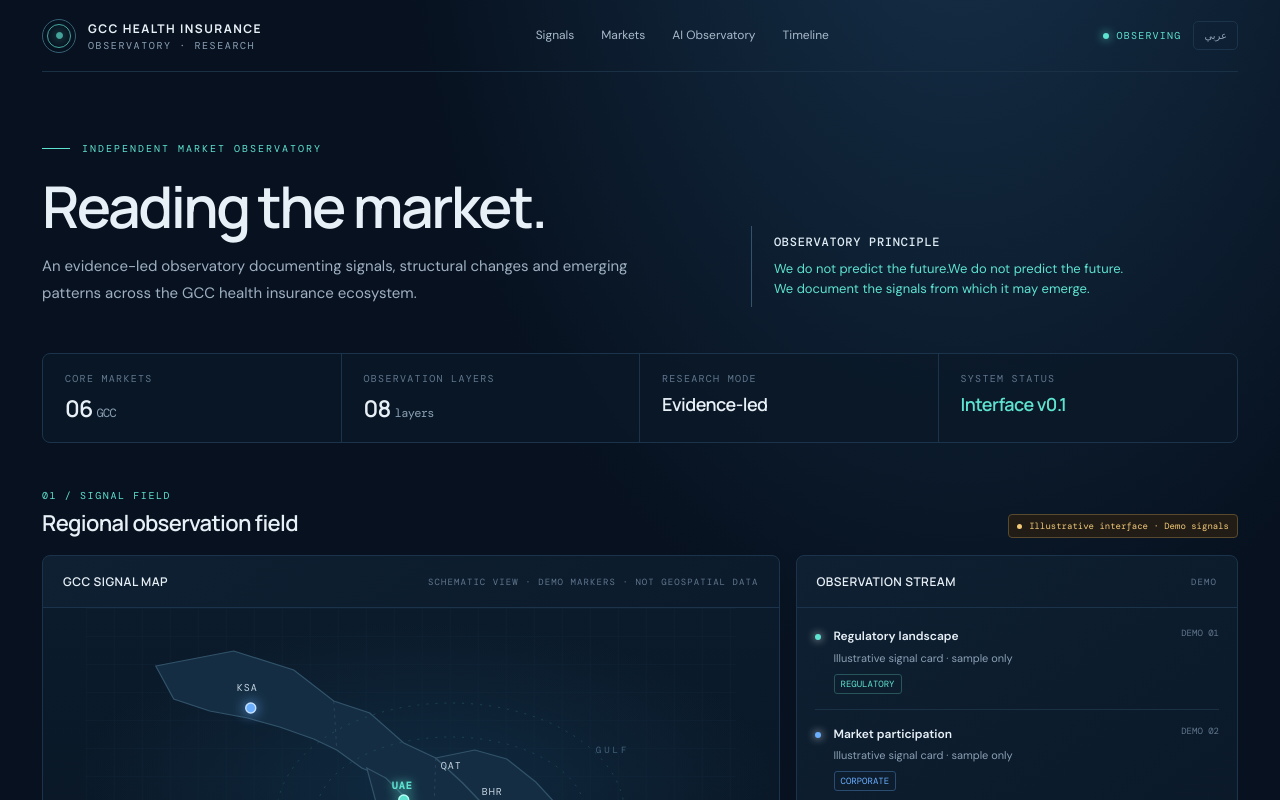
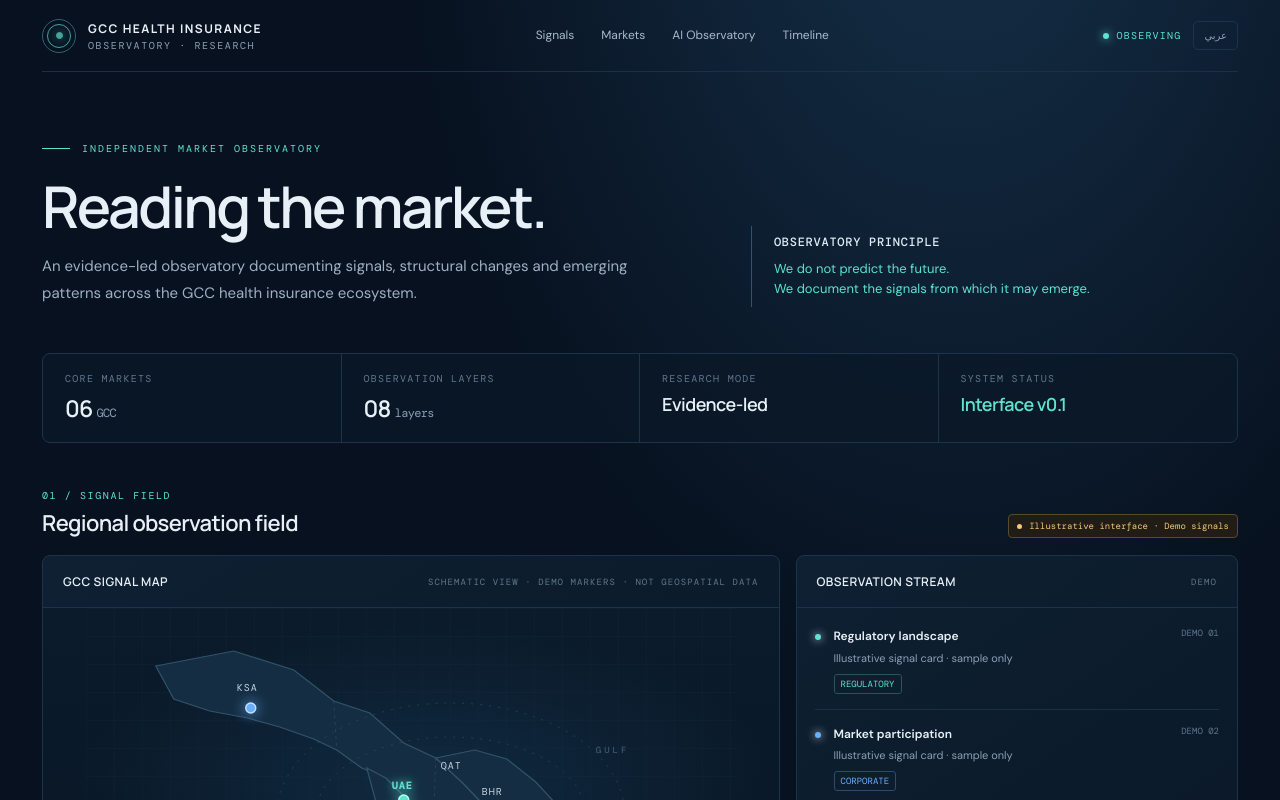
Before and after one commit to mohammedabdallahpharm-create/gcc-health-insurance-observatory, a plain HTML site: page index.html in a window 1280 px wide. Shown: the top 800 px of the page. Drawn offline with nearby package versions, Linux system fonts and the light colour scheme.

Commit message:
Remove duplicated observatory principle sentence

```diff
--- a/index.html
+++ b/index.html
@@ -80,7 +80,7 @@
 <div><div class="eyebrow" data-en="INDEPENDENT MARKET OBSERVATORY" data-ar="مرصد مستقل للسوق">INDEPENDENT MARKET OBSERVATORY</div>
 <h1 data-en="Reading the market.<br><em data-en="One signal at a time." data-ar="إشارة واحدة في كل مرة.">One signal at a time.</em>" data-ar="نراقب السوق.<br><em>إشارةً بعد إشارة.</em>">Reading the market.<br><em data-en="One signal at a time." data-ar="إشارة واحدة في كل مرة.">One signal at a time.</em></h1>
 <p data-en="An evidence-led observatory documenting signals, structural changes and emerging patterns across the GCC health insurance ecosystem." data-ar="مرصد قائم على الأدلة يوثّق الإشارات والتغيرات الهيكلية والأنماط الناشئة عبر منظومة التأمين الصحي في دول مجلس التعاون الخليجي.">An evidence-led observatory documenting signals, structural changes and emerging patterns across the GCC health insurance ecosystem.</p></div>
-<div class="hero-note"><strong data-en="OBSERVATORY PRINCIPLE" data-ar="مبدأ المرصد">OBSERVATORY PRINCIPLE <span> / 01</span></strong><span data-en="We do not predict the future." data-ar="لا نتنبأ بالمستقبل.">We do not predict the future.</span><span data-en="We do not predict the future." data-ar="لا نتنبأ بالمستقبل.">We do not predict the future.</span><br><span data-en="We document the signals from which it may emerge." data-ar="نوثّق الإشارات التي قد يتشكّل منها.">We document the signals from which it may emerge.</span></div>
+<div class="hero-note"><strong data-en="OBSERVATORY PRINCIPLE" data-ar="مبدأ المرصد">OBSERVATORY PRINCIPLE <span> / 01</span></strong><span data-en="We do not predict the future." data-ar="لا نتنبأ بالمستقبل.">We do not predict the future.</span><br><span data-en="We document the signals from which it may emerge." data-ar="نوثّق الإشارات التي قد يتشكّل منها.">We document the signals from which it may emerge.</span></div>
 </section>
 <div class="metrics">
 <div class="metric"><small data-en="CORE MARKETS" data-ar="الأسواق الأساسية">CORE MARKETS</small><strong>06 <span>GCC</span></strong></div>
```
